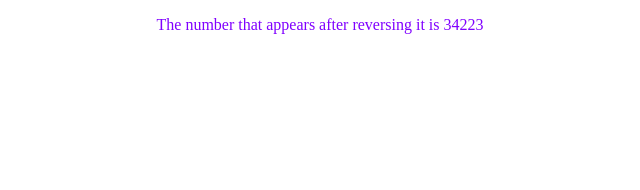
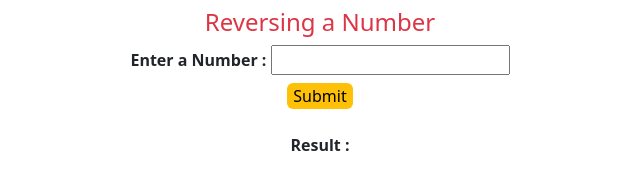
Before and after one commit to Rocky1609/ethnus-mern-stack-internship-bs-js, a plain HTML site: page js-task-1.html in a window 1280 px wide. Shown: the whole page, without its empty margins (320-960 px from the left). Drawn offline with nearby package versions, Linux system fonts and the light colour scheme.

Commit message:
Update js-task-1.html

```diff
--- a/js-task-1.html
+++ b/js-task-1.html
@@ -1,28 +1,31 @@
+
 <!DOCTYPE html>
 <html lang="en">
 <head>
     <meta charset="UTF-8">
     <meta name="viewport" content="width=device-width, initial-scale=1.0">
-    <title>Javascript task-1</title>
-    <style>
-        p{
-            color:rgb(128, 0, 255);
-            text-align:center;
-
-
+    <title>JavaScript task-1</title>
+    <link rel="stylesheet" href="https://cdn.jsdelivr.net/npm/bootstrap@5.0.2/dist/css/bootstrap.min.css">
+    <script>
+        function Reverse(){
+            var x=parseInt(document.getElementById("x").value);
+            var rev=0;
+            while(x>0){
+                rev=rev*10+x%10;
+                x=parseInt(x/10);
+            }
+            document.getElementById('result').textContent=rev.toString();
         }
-    </style>
+    </script>
 </head>
 <body>
-
-    <p id="reversedNum"></p>
-    <script>
-        function reverse_a_number(n)
-{
-	n = n + "";
-	return n.split("").reverse().join("");
-}
-document.getElementById("reversedNum").innerHTML="The number that appears after reversing it is "+Number(reverse_a_number(32243));
-    </script>
+    <center>
+    <h4 class="text-danger m-2">Reversing a Number</h4>
+    <b>Enter a Number :</b> <input type="number" id="x" class="text-success">
+    <div>
+    <button onclick="Reverse()" class="bg-warning mt-2" style="border-width:0px; border-radius:6px;">Submit</button><br><br>
+</div>
+   <b>Result :</b>  <span id="result" class="text-dark"></span>
+</center>
 </body>
 </html>
```
